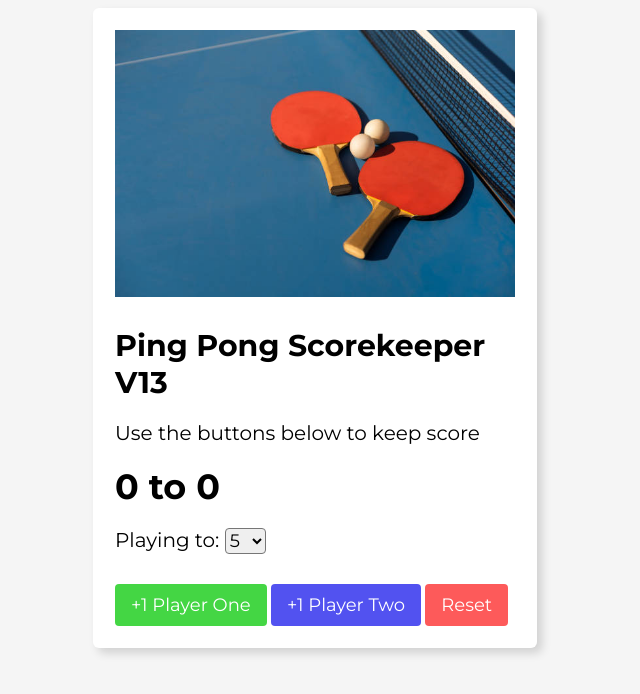
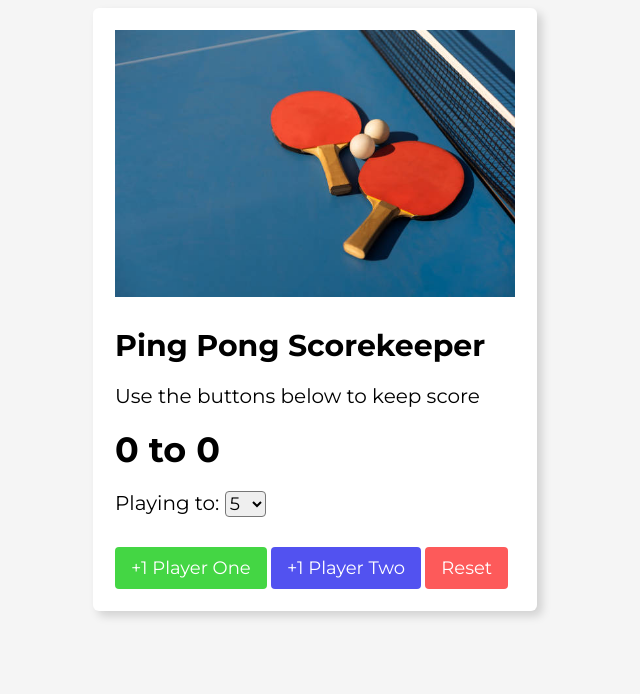
Before and after one commit to 7uhi/ping-pong-scorekeeper, a plain HTML site: page pingpong2.html in a window 1280 px wide. Shown: the whole page, without its empty margins (325-965 px from the left). Drawn offline with Linux system fonts and the light colour scheme.

Commit message:
Version 1

```diff
--- a/pingpong2.html
+++ b/pingpong2.html
@@ -13,7 +13,7 @@
     <div class="pingpong-container">
       <img src="pingpongphoto.jpg">
       <div class="pingpong-text">
-        <p class="title">Ping Pong Scorekeeper V13</p>
+        <p class="title">Ping Pong Scorekeeper</p>
         <p>Use the buttons below to keep score</p>
         <p class="score">
           <span id="playerOne-score">0</span> to
```
